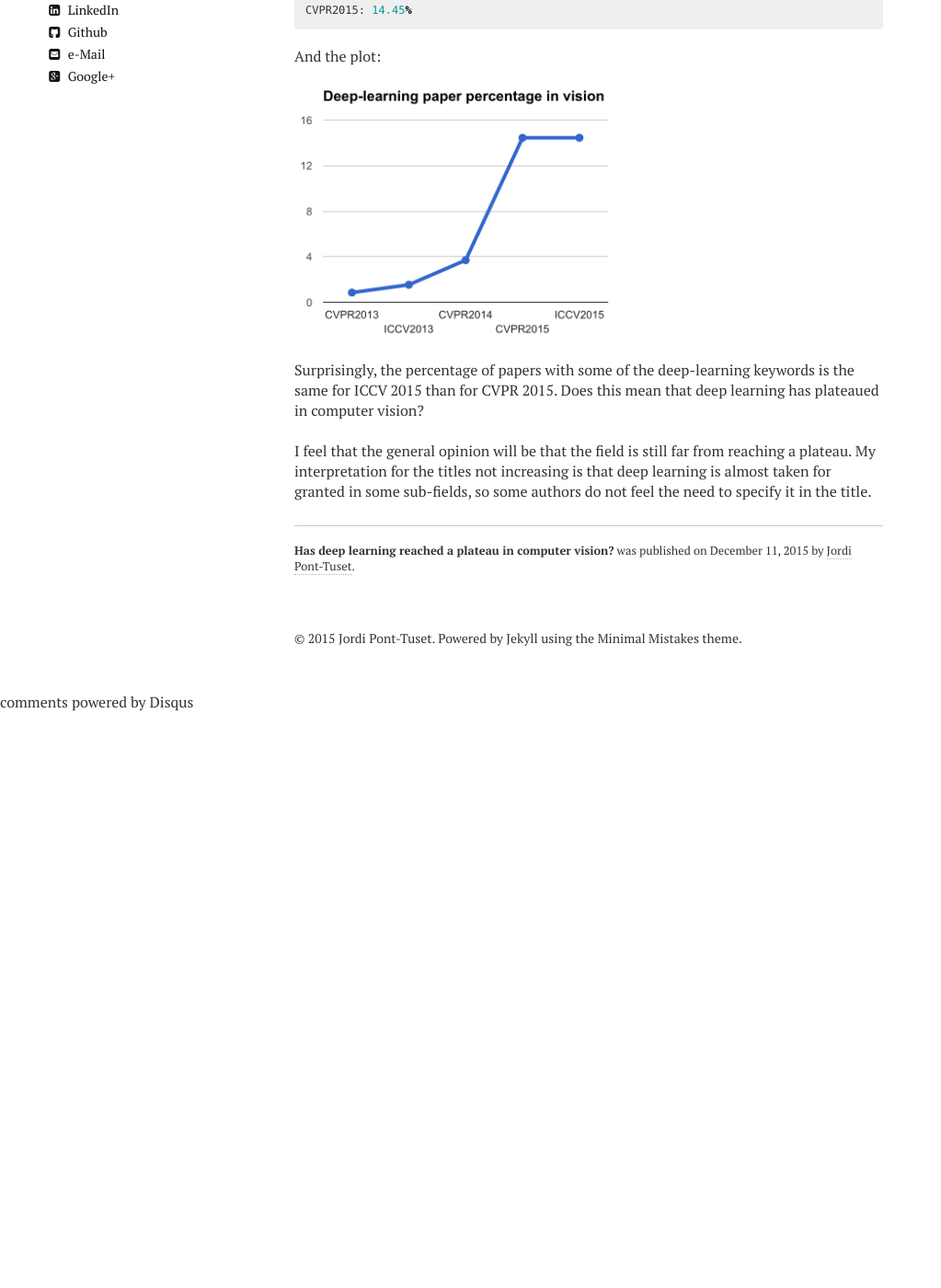
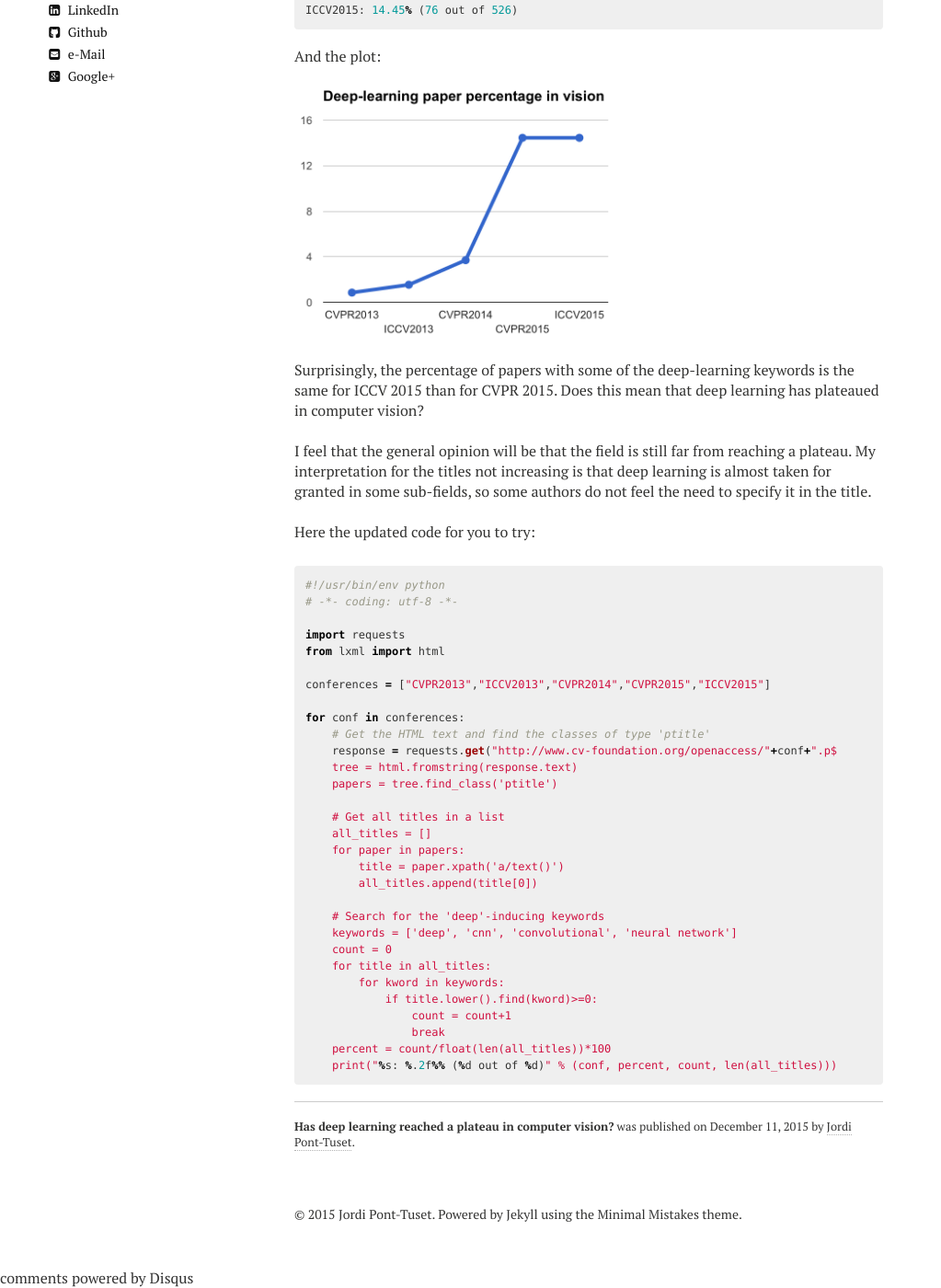
Before and after one commit to jponttuset/jponttuset.github.io, a Jekyll site: the page built from _posts/2015-12-11-deep-learning-plateau.md, in a window 1280 px wide and 1400 px high, scrolled down 463 px. Shown: the whole window at 92% size, without its empty margins (0-1023 px from the left). Built offline with Jekyll 4.4.1, drawn with Linux system fonts in a browser that asks for light colours; nearby versions of some CDN libraries; comment, search, counter and statistics services are not loaded; before the commit the page ends 1237 px from its top, so only the background shows below that; some of the changed text lies outside the part shown.

Commit message:
- Post updated with a typo (thanks Bjorn Stenger)

```diff
--- a/_posts/2015-12-11-deep-learning-plateau.md
+++ b/_posts/2015-12-11-deep-learning-plateau.md
@@ -14,11 +14,11 @@ You can also find all papers in BibTex format in [this folder](https://t.co/vMDw
 Here the result in the command line:
 {% highlight python%}
 > python scraping_cvpr.py
-CVPR2013:  0.85%
-ICCV2013:  1.54%
-CVPR2014:  3.70%
-CVPR2015: 14.45%
-CVPR2015: 14.45%
+CVPR2013:  0.85% ( 4 out of 471)
+ICCV2013:  1.54% ( 7 out of 455)
+CVPR2014:  3.70% (20 out of 540)
+CVPR2015: 14.45% (87 out of 602)
+ICCV2015: 14.45% (76 out of 526)
 {% endhighlight %}
 
 And the plot:
@@ -30,4 +30,38 @@ And the plot:
 
 Surprisingly, the percentage of papers with some of the deep-learning keywords is the same for ICCV 2015 than for CVPR 2015. Does this mean that deep learning has plateaued in computer vision?<br>
 <br>
-I feel that the general opinion will be that the field is still far from reaching a plateau. My interpretation for the titles not increasing is that deep learning is almost taken for granted in some sub-fields, so some authors do not feel the need to specify it in the title.
+I feel that the general opinion will be that the field is still far from reaching a plateau. My interpretation for the titles not increasing is that deep learning is almost taken for granted in some sub-fields, so some authors do not feel the need to specify it in the title.<br>
+<br>
+Here the updated code for you to try:
+{% highlight python %}
+#!/usr/bin/env python
+# -*- coding: utf-8 -*-
+
+import requests
+from lxml import html
+
+conferences = ["CVPR2013","ICCV2013","CVPR2014","CVPR2015","ICCV2015"]
+
+for conf in conferences:
+    # Get the HTML text and find the classes of type 'ptitle'
+    response = requests.get("http://www.cv-foundation.org/openaccess/"+conf+".p$
+    tree = html.fromstring(response.text)
+    papers = tree.find_class('ptitle')
+
+    # Get all titles in a list
+    all_titles = []
+    for paper in papers:
+        title = paper.xpath('a/text()')
+        all_titles.append(title[0])
+
+    # Search for the 'deep'-inducing keywords
+    keywords = ['deep', 'cnn', 'convolutional', 'neural network']
+    count = 0
+    for title in all_titles:
+        for kword in keywords:
+            if title.lower().find(kword)>=0:
+                count = count+1
+                break
+    percent = count/float(len(all_titles))*100
+    print("%s: %.2f%% (%d out of %d)" % (conf, percent, count, len(all_titles)))
+{% endhighlight %}
```
